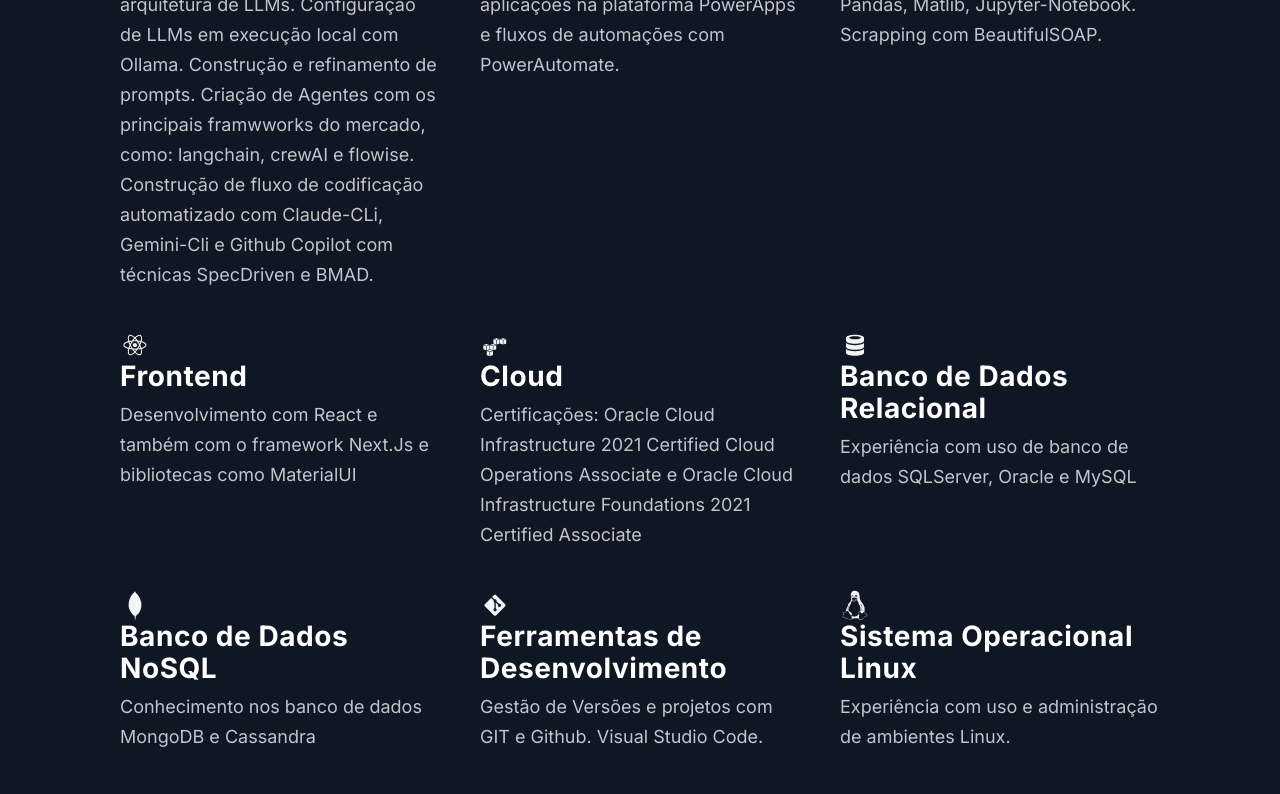
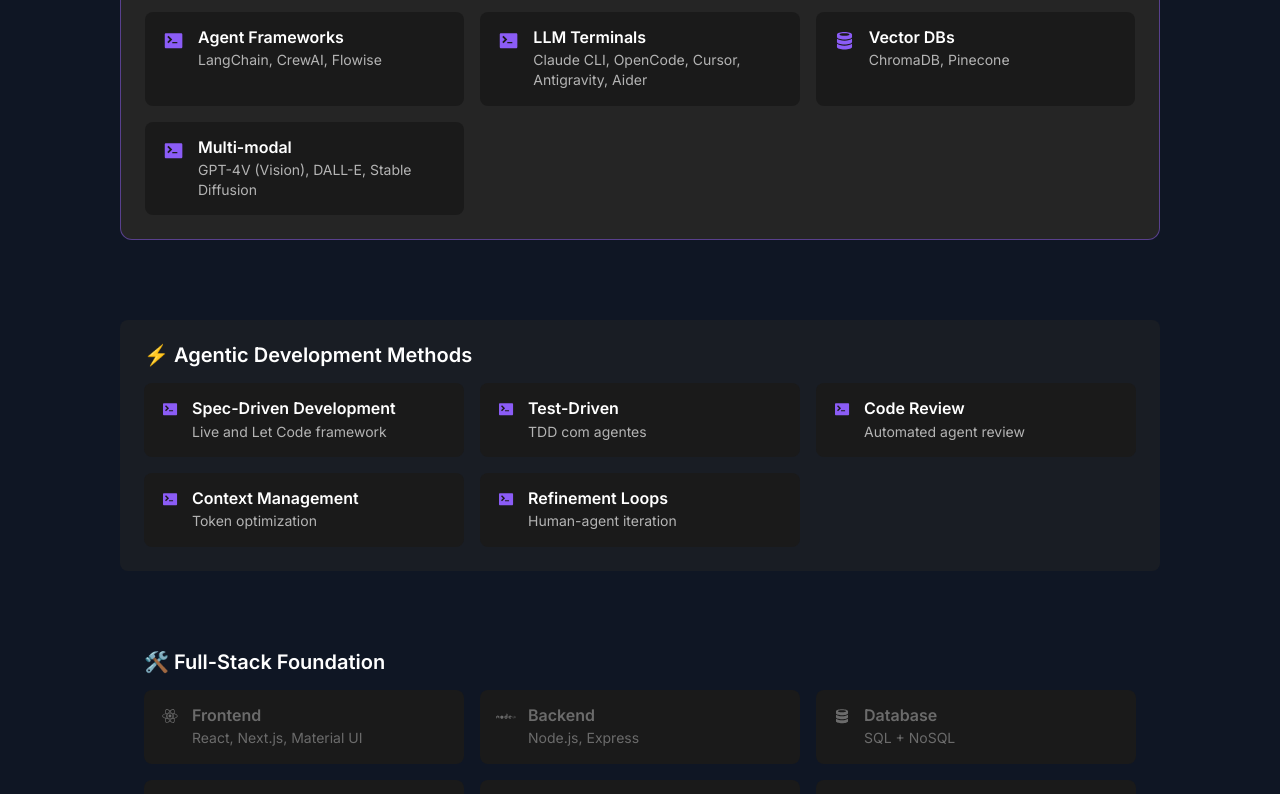
Before and after one commit to jcneto25/MyPortfolio, a Next.js app: page / in a window 1280 px wide. Shown: the part 4200-4994 px from the top of the page. Built offline with nearby package versions, Linux system fonts and the light colour scheme; no server answers.

Commit message:
feat: restructure Technologies into Core/Methods/Foundation groups

```diff
--- a/src/components/Technologies/Technologies.js
+++ b/src/components/Technologies/Technologies.js
@@ -1,49 +1,35 @@
 import React from "react";
-import {
-  DiAws,
-  DiDatabase,
-  DiDocker,
-  DiFirebase,
-  DiGit,
-  DiLinux,
-  DiMongodb,
-  DiNodejs,
-  DiPython,
-  DiReact,
-  DiTerminal,
-  DiWindows,
-  DiZend,
-} from "react-icons/di";
-import {
-  Section,
-  SectionDivider,
-  SectionText,
-  SectionTitle,
-} from "../../styles/GlobalComponents";
-import {
-  List,
-  ListContainer,
-  ListItem,
-  ListParagraph,
-  ListTitle,
-} from "./TechnologiesStyles";
+import { DiTerminal, DiReact, DiAws, DiDatabase, DiGit, DiLinux, DiDocker, DiNodejs } from "react-icons/di";
+import { Section, SectionDivider, SectionText, SectionTitle } from "../../styles/GlobalComponents";
+import { TechGroup, TechGroupTitle, TechList, TechItem, TechIcon, TechContent, TechItemTitle, TechItemDesc } from "./TechnologiesStyles";
 import { useLanguage } from "../../contexts/LanguageContext";
 
 const Technologies = () => {
   const { t } = useLanguage();
 
-  const techItems = [
-    { icon: <DiTerminal size="3rem" />, key: 'ai' },
-    { icon: <DiWindows size="3rem" />, key: 'lowcode' },
-    { icon: <DiPython size="3rem" />, key: 'datascience' },
-    { icon: <DiReact size="3rem" />, key: 'frontend' },
-    { icon: <DiAws size="3rem" />, key: 'cloud' },
-    { icon: <DiDatabase size="3rem" />, key: 'sql' },
-    { icon: <DiMongodb size="3rem" />, key: 'nosql' },
-    { icon: <DiGit size="3rem" />, key: 'tools' },
-    { icon: <DiLinux size="3rem" />, key: 'linux' },
-    { icon: <DiDocker size="3rem" />, key: 'devops' },
-    { icon: <DiNodejs size="3rem" />, key: 'backend' },
+  const coreTechs = [
+    { icon: <DiTerminal size="2.5rem" />, key: 'agentFrameworks' },
+    { icon: <DiTerminal size="2.5rem" />, key: 'llmTerminals' },
+    { icon: <DiDatabase size="2.5rem" />, key: 'vectorDBs' },
+    { icon: <DiTerminal size="2.5rem" />, key: 'multimodal' },
+  ];
+
+  const methods = [
+    { icon: <DiTerminal size="2rem" />, key: 'specDriven' },
+    { icon: <DiTerminal size="2rem" />, key: 'testDriven' },
+    { icon: <DiTerminal size="2rem" />, key: 'codeReview' },
+    { icon: <DiTerminal size="2rem" />, key: 'contextMgmt' },
+    { icon: <DiTerminal size="2rem" />, key: 'refinementLoops' },
+  ];
+
+  const foundation = [
+    { icon: <DiReact size="2rem" />, key: 'frontend' },
+    { icon: <DiNodejs size="2rem" />, key: 'backend' },
+    { icon: <DiDatabase size="2rem" />, key: 'databases' },
+    { icon: <DiAws size="2rem" />, key: 'cloud' },
+    { icon: <DiGit size="2rem" />, key: 'tools' },
+    { icon: <DiLinux size="2rem" />, key: 'linux' },
+    { icon: <DiDocker size="2rem" />, key: 'devops' },
   ];
 
   return (
@@ -54,19 +40,52 @@
         {t('technologies.title')}
       </SectionTitle>
       <SectionText>{t('technologies.subtitle')}</SectionText>
-      <List>
-        {techItems.map(({ icon, key }) => (
-          <ListItem key={key}>
-            {icon}
-            <ListContainer>
-              <ListTitle>{t(`technologies.items.${key}.title`)}</ListTitle>
-              <ListParagraph>
-                {t(`technologies.items.${key}.description`)}
-              </ListParagraph>
-            </ListContainer>
-          </ListItem>
-        ))}
-      </List>
+
+      <TechGroup isPrimary>
+        <TechGroupTitle>{t('technologies.coreTitle')}</TechGroupTitle>
+        <TechList>
+          {coreTechs.map(({ icon, key }) => (
+            <TechItem key={key}>
+              <TechIcon>{icon}</TechIcon>
+              <TechContent>
+                <TechItemTitle>{t(`technologies.core.${key}.title`)}</TechItemTitle>
+                <TechItemDesc>{t(`technologies.core.${key}.description`)}</TechItemDesc>
+              </TechContent>
+            </TechItem>
+          ))}
+        </TechList>
+      </TechGroup>
+
+      <TechGroup isSecondary>
+        <TechGroupTitle>{t('technologies.methodsTitle')}</TechGroupTitle>
+        <TechList>
+          {methods.map(({ icon, key }) => (
+            <TechItem key={key}>
+              <TechIcon>{icon}</TechIcon>
+              <TechContent>
+                <TechItemTitle>{t(`technologies.methods.${key}.title`)}</TechItemTitle>
+                <TechItemDesc>{t(`technologies.methods.${key}.description`)}</TechItemDesc>
+              </TechContent>
+            </TechItem>
+          ))}
+        </TechList>
+      </TechGroup>
+
+      <TechGroup isFoundation>
+        <TechGroupTitle>{t('technologies.foundationTitle')}</TechGroupTitle>
+        <TechList>
+          {foundation.map(({ icon, key }) => (
+            <TechItem key={key}>
+              <TechIcon muted>{icon}</TechIcon>
+              <TechContent>
+                <TechItemTitle muted>{t(`technologies.foundation.${key}.title`)}</TechItemTitle>
+                <TechItemDesc muted>{t(`technologies.foundation.${key}.description`)}</TechItemDesc>
+              </TechContent>
+            </TechItem>
+          ))}
+        </TechList>
+      </TechGroup>
+
       <SectionDivider />
     </Section>
   );
--- a/src/components/Technologies/TechnologiesStyles.js
+++ b/src/components/Technologies/TechnologiesStyles.js
@@ -1,133 +1,85 @@
-import styled from 'styled-components'
+import styled from 'styled-components';
 
-export const ImageContainer = styled.div`
-  text-align: center;
-  background-image: radial-gradient(50% 50% at 50% 50%, rgba(79, 108, 176, 0.25) 53.8%, rgba(79, 108, 176, 0) 100%);
-  width: 100%;
-  padding: 60px;
-  margin-top: 48px;
+export const TechGroup = styled.div`
+  margin: ${props => {
+    if (props.isPrimary) return '48px 0';
+    if (props.isSecondary) return '32px 0';
+    return '24px 0';
+  }};
+  padding: 24px;
+  background: ${props => {
+    if (props.isPrimary) return props.theme.colors.cards;
+    if (props.isSecondary) return 'rgba(37, 37, 37, 0.5)';
+    return 'transparent';
+  }};
+  border-radius: ${props => props.isPrimary ? '12px' : '8px'};
+  border: ${props => props.isPrimary
+    ? `1px solid ${props.theme.colors.borderAgent}`
+    : 'none'};
+`;
+
+export const TechGroupTitle = styled.h3`
+  font-size: 20px;
+  font-weight: 600;
+  color: ${props => props.theme.colors.textPrimary};
+  margin-bottom: 16px;
+`;
+
+export const TechList = styled.div`
+  display: grid;
+  grid-template-columns: repeat(auto-fill, minmax(280px, 1fr));
+  gap: 16px;
+
+  @media ${(props) => props.theme.breakpoints.md} {
+    grid-template-columns: 1fr;
+  }
+`;
+
+export const TechItem = styled.div`
   display: flex;
-  flex-direction: column;
-  align-items: center;
-  justify-content: center;
+  align-items: flex-start;
+  gap: 12px;
+  padding: 16px;
+  background: ${props => props.theme.colors.secondary};
+  border-radius: 8px;
+  transition: all 0.2s ease;
 
-  @media ${props => props.theme.breakpoints.lg} {
-    background-image: none;
-    padding: 0;
-    margin-top: 40px;
+  &:hover {
+    background: ${props => props.theme.colors.cards};
   }
-  @media ${props => props.theme.breakpoints.md} {
-    background-image: none;
-    padding: 0;
-    margin-top: 16px;
-  }
-`
+`;
 
-export const MainImage = styled.img`
-  width: 100%;
-`
+export const TechIcon = styled.div`
+  color: ${props => props.muted
+    ? props.theme.colors.textMuted
+    : props.theme.colors.agentPurple};
+  flex-shrink: 0;
+`;
 
-export const List = styled.ul`
-  list-style-type: none;
-  display: grid;
-  grid-template-columns: repeat(3, 1fr);
-  gap: 40px;
-  margin: 3rem 0;
+export const TechContent = styled.div`
+  flex: 1;
+`;
 
-  @media ${props => props.theme.breakpoints.lg}{
-    margin: 64px 0;
-  }
+export const TechItemTitle = styled.div`
+  font-size: 16px;
+  font-weight: 600;
+  color: ${props => props.muted
+    ? props.theme.colors.textMuted
+    : props.theme.colors.textPrimary};
+  margin-bottom: 4px;
+`;
 
-  @media ${props => props.theme.breakpoints.md}{
-    margin: 64px 0;
-    gap: 24px
-  }
+export const TechItemDesc = styled.div`
+  font-size: 14px;
+  line-height: 1.4;
+  color: ${props => props.muted
+    ? props.theme.colors.textMuted
+    : props.theme.colors.textSecondary};
+`;
 
-  @media ${props => props.theme.breakpoints.sm}{
-    display: flex;
-    flex-direction: column;
-    margin: 32px 0;
-  }
-`
-
-export const ListContainer = styled.div`
-  display: flex;
-  flex-direction: column;
-
-  @media ${props => props.theme.breakpoints.sm}{
-    display: flex;
-    margin-left: 18px;
-  }
-`
-
-export const ListTitle = styled.h4`
-  font-weight: 700;
-  font-size: 28px;
-  line-height: 32px;
-  letter-spacing: 0.02em;
-  color: #FFFFFF;
-  margin-bottom: 8px;
-
-@media ${props => props.theme.breakpoints.md}{
-  font-size: 24px;
-  line-height: 28px;
-}
-
-@media ${props => props.theme.breakpoints.sm}{
-  font-size: 20px;
-  line-height: 28px;
-  letter-spacing: 0.02em;
-  margin-bottom: 4px;
-}
-`
-
-export const ListParagraph = styled.p`
-  font-size: 18px;
-  line-height: 30px;
-  color: rgba(255, 255, 255, 0.75);
-
-  @media ${props => props.theme.breakpoints.md}{
-    font-size: 16px;
-    line-height: 28px;
-  }
-
-  @media ${props => props.theme.breakpoints.sm}{
-    font-size: 14px;
-    line-height: 22px;
-  }
-`
-
-export const ListItem = styled.li`
-  max-width: 320px;
-  display: flex;
-  flex-direction: column;
-
-@media ${props => props.theme.breakpoints.md}{
-  max-width: 203px;
-}
-
-@media ${props => props.theme.breakpoints.sm}{
-  margin-bottom: 14px;
-  max-width: 320px;
-  flex-direction: row;
-}
-`
-
-export const ListIcon = styled.img`
-  display: block;
-  width: 48px;
-  height: 48px;
-  margin-bottom: 10px;
-
-  @media ${props => props.theme.breakpoints.md}{
-    width: 40px;
-    height: 40px;
-    margin-bottom: 8px;
-  }
-
-  @media ${props => props.theme.breakpoints.sm}{
-    width: 32px;
-    height: 32px;
-    margin-bottom: 0px;
-  }
-`
+// Keep legacy exports for compatibility
+export const List = TechList;
+export const ListItem = TechItem;
+export const ListContainer = TechContent;
+export const ListParagraph = TechItemDesc;
+export const ListTitle = TechItemTitle;
--- a/src/i18n/translations/en.json
+++ b/src/i18n/translations/en.json
@@ -29,52 +29,79 @@
     "source": "Source"
   },
   "technologies": {
-    "title": "Technologies",
-    "subtitle": "A summary of the technologies I work with.",
-    "items": {
-      "ai": {
-        "title": "Artificial Intelligence",
-        "description": "Knowledge in building LLM architectures. Configuration of LLMs running locally with Ollama. Building and refining prompts. Creating Agents with the main market frameworks such as: langchain, crewAI and flowise. Building automated coding workflows with Claude-CLi, Gemini-Cli and Github Copilot with SpecDriven and BMAD techniques."
+    "title": "Agent-First Tech Stack",
+    "subtitle": "Technologies organized by layers — AI/Agents as core, full-stack as support",
+    "coreTitle": "🤖 Agent Orchestration & LLMs",
+    "methodsTitle": "⚡ Agentic Development Methods",
+    "foundationTitle": "🛠️ Full-Stack Foundation",
+    "core": {
+      "agentFrameworks": {
+        "title": "Agent Frameworks",
+        "description": "LangChain, CrewAI, Flowise"
       },
-      "lowcode": {
-        "title": "Low-Code/No-Code",
-        "description": "Experience in developing applications on the PowerApps platform and automation flows with PowerAutomate."
+      "llmTerminals": {
+        "title": "LLM Terminals",
+        "description": "Claude CLI, OpenCode, Cursor, Antigravity, Aider"
       },
-      "datascience": {
-        "title": "Data Science",
-        "description": "Data exploration with Python, Pandas, Matlib, Jupyter-Notebook. Web scraping with BeautifulSOAP."
+      "vectorDBs": {
+        "title": "Vector DBs",
+        "description": "ChromaDB, Pinecone"
       },
+      "multimodal": {
+        "title": "Multi-modal",
+        "description": "GPT-4V (Vision), DALL-E, Stable Diffusion"
+      }
+    },
+    "methods": {
+      "specDriven": {
+        "title": "Spec-Driven Development",
+        "description": "Live and Let Code framework"
+      },
+      "testDriven": {
+        "title": "Test-Driven",
+        "description": "TDD with agents"
+      },
+      "codeReview": {
+        "title": "Code Review",
+        "description": "Automated agent review"
+      },
+      "contextMgmt": {
+        "title": "Context Management",
+        "description": "Token optimization"
+      },
+      "refinementLoops": {
+        "title": "Refinement Loops",
+        "description": "Human-agent iteration"
+      }
+    },
+    "foundation": {
       "frontend": {
         "title": "Frontend",
-        "description": "Development with React and Next.js framework and libraries like MaterialUI"
+        "description": "React, Next.js, Material UI"
+      },
+      "backend": {
+        "title": "Backend",
+        "description": "Node.js, Express"
+      },
+      "databases": {
+        "title": "Database",
+        "description": "SQL + NoSQL"
       },
       "cloud": {
         "title": "Cloud",
-        "description": "Certifications: Oracle Cloud Infrastructure 2021 Certified Cloud Operations Associate and Oracle Cloud Infrastructure Foundations 2021 Certified Associate"
-      },
-      "sql": {
-        "title": "Relational Databases",
-        "description": "Experience with SQLServer, Oracle and MySQL databases"
-      },
-      "nosql": {
-        "title": "NoSQL Databases",
-        "description": "Knowledge of MongoDB and Cassandra databases"
+        "description": "Oracle Cloud Certified"
       },
       "tools": {
-        "title": "Development Tools",
-        "description": "Version control and project management with GIT and Github. Visual Studio Code."
+        "title": "Tools",
+        "description": "Git, GitHub, VS Code"
       },
       "linux": {
-        "title": "Linux Operating System",
-        "description": "Experience using and administering Linux environments."
+        "title": "Linux",
+        "description": "System administration"
       },
       "devops": {
         "title": "DevOps",
-        "description": "Knowledge in using containers with Docker for system deployment."
-      },
-      "backend": {
-        "title": "BackEnd",
-        "description": "Knowledge in building server-side applications with Node.js/Express. Creating REST APIs."
+        "description": "Docker containers"
       }
     }
   },
--- a/src/i18n/translations/pt.json
+++ b/src/i18n/translations/pt.json
@@ -29,52 +29,79 @@
     "source": "Source"
   },
   "technologies": {
-    "title": "Tecnologias",
-    "subtitle": "Um resumo das tecnologias com as quais trabalho.",
-    "items": {
-      "ai": {
-        "title": "Inteligência Artificial",
-        "description": "Conhecimento na construção de arquitetura de LLMs. Configuração de LLMs em execução local com Ollama. Construção e refinamento de prompts. Criação de Agentes com os principais framwworks do mercado, como: langchain, crewAI e flowise. Construção de fluxo de codificação automatizado com Claude-CLi, Gemini-Cli e Github Copilot com técnicas SpecDriven e BMAD."
+    "title": "Stack Tecnológico Agent-First",
+    "subtitle": "Tecnologias organizadas por camadas — IA/Agentes como core, full-stack como suporte",
+    "coreTitle": "🤖 Agent Orchestration & LLMs",
+    "methodsTitle": "⚡ Agentic Development Methods",
+    "foundationTitle": "🛠️ Full-Stack Foundation",
+    "core": {
+      "agentFrameworks": {
+        "title": "Agent Frameworks",
+        "description": "LangChain, CrewAI, Flowise"
       },
-      "lowcode": {
-        "title": "Low-Code/No-Code",
-        "description": "Experiência no desenvolvimento de aplicações na plataforma PowerApps e fluxos de automações com PowerAutomate."
+      "llmTerminals": {
+        "title": "LLM Terminals",
+        "description": "Claude CLI, OpenCode, Cursor, Antigravity, Aider"
       },
-      "datascience": {
-        "title": "Data Science",
-        "description": "Exploração de dados com Python, Pandas, Matlib, Jupyter-Notebook. Scrapping com BeautifulSOAP."
+      "vectorDBs": {
+        "title": "Vector DBs",
+        "description": "ChromaDB, Pinecone"
       },
+      "multimodal": {
+        "title": "Multi-modal",
+        "description": "GPT-4V (Vision), DALL-E, Stable Diffusion"
+      }
+    },
+    "methods": {
+      "specDriven": {
+        "title": "Spec-Driven Development",
+        "description": "Live and Let Code framework"
+      },
+      "testDriven": {
+        "title": "Test-Driven",
+        "description": "TDD com agentes"
+      },
+      "codeReview": {
+        "title": "Code Review",
+        "description": "Automated agent review"
+      },
+      "contextMgmt": {
+        "title": "Context Management",
+        "description": "Token optimization"
+      },
+      "refinementLoops": {
+        "title": "Refinement Loops",
+        "description": "Human-agent iteration"
+      }
+    },
+    "foundation": {
       "frontend": {
         "title": "Frontend",
-        "description": "Desenvolvimento com React e também com o framework Next.Js e bibliotecas como MaterialUI"
+        "description": "React, Next.js, Material UI"
+      },
+      "backend": {
+        "title": "Backend",
+        "description": "Node.js, Express"
+      },
+      "databases": {
+        "title": "Database",
+        "description": "SQL + NoSQL"
       },
       "cloud": {
         "title": "Cloud",
-        "description": "Certificações: Oracle Cloud Infrastructure 2021 Certified Cloud Operations Associate e Oracle Cloud Infrastructure Foundations 2021 Certified Associate"
-      },
-      "sql": {
-        "title": "Banco de Dados Relacional",
-        "description": "Experiência com uso de banco de dados SQLServer, Oracle e MySQL"
-      },
-      "nosql": {
-        "title": "Banco de Dados NoSQL",
-        "description": "Conhecimento nos banco de dados MongoDB e Cassandra"
+        "description": "Oracle Cloud Certified"
       },
       "tools": {
-        "title": "Ferramentas de Desenvolvimento",
-        "description": "Gestão de Versões e projetos com GIT e Github. Visual Studio Code."
+        "title": "Tools",
+        "description": "Git, GitHub, VS Code"
       },
       "linux": {
-        "title": "Sistema Operacional Linux",
-        "description": "Experiência com uso e administração de ambientes Linux."
+        "title": "Linux",
+        "description": "System administration"
       },
       "devops": {
         "title": "DevOps",
-        "description": "Conhecimento no uso de containers com Docker para a implantação de sistemas."
-      },
-      "backend": {
-        "title": "BackEnd",
-        "description": "Conhecimento na construção de aplicações server side com Node.js/Express. Criação de Rest APIs."
+        "description": "Docker containers"
       }
     }
   },
```
